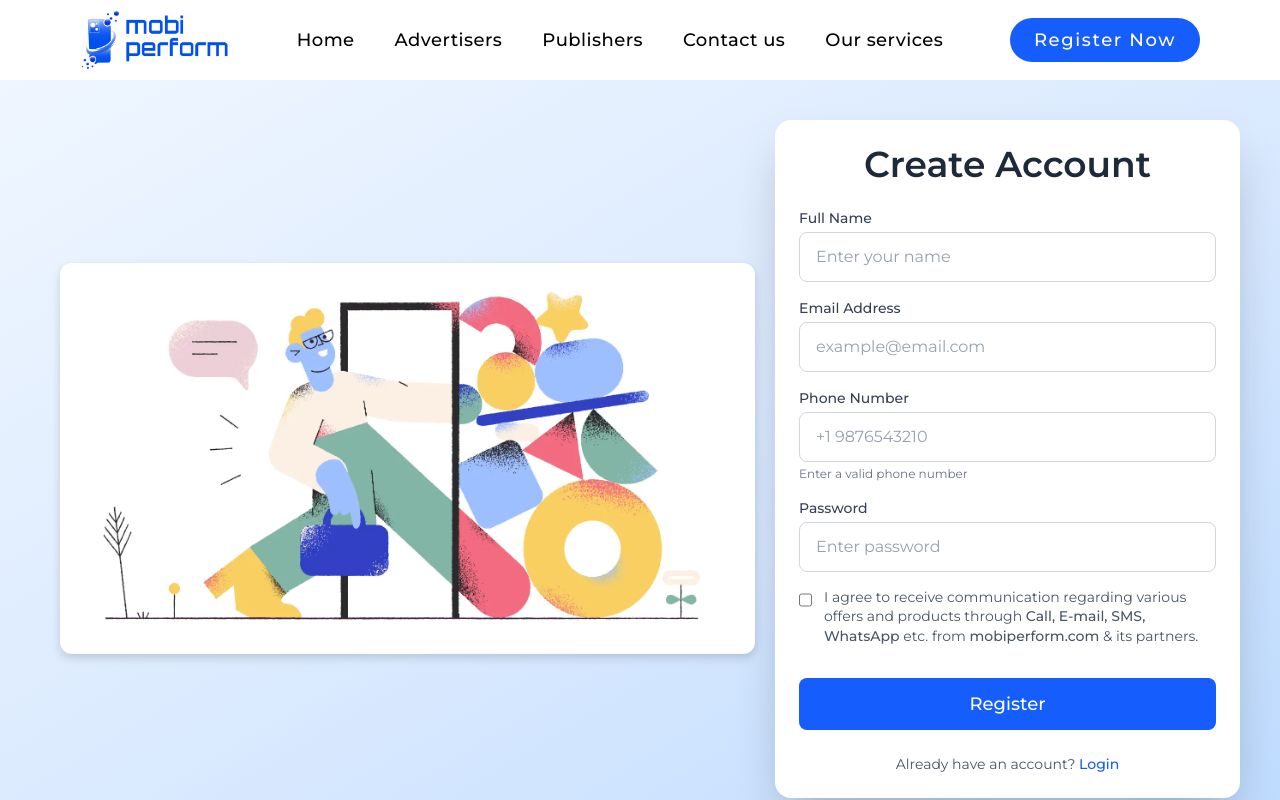
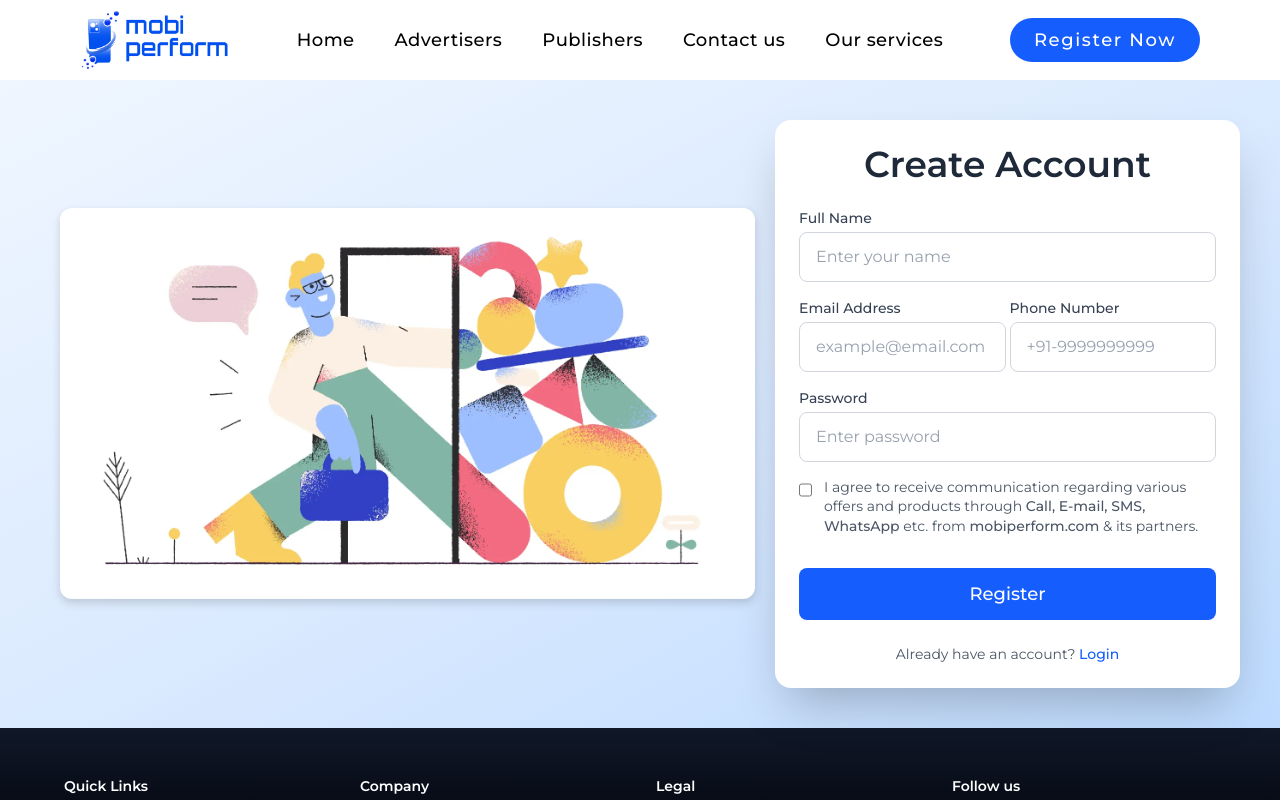
Before and after one commit to MVMGITHB/Mobiperform_Frontend, a Next.js app: page /register in a window 1280 px wide. Shown: the top 800 px of the page. Built offline with nearby package versions, Linux system fonts and the light colour scheme.

Commit message:
slove problem of register page

```diff
--- a/src/components/ourIntegrations/OurIntegrations.jsx
+++ b/src/components/ourIntegrations/OurIntegrations.jsx
@@ -11,7 +11,7 @@ const OurIntegrations = () => {
         <div className="flex-grow h-px bg-gray-300"></div>
       </div>
       <div className="w-full py-6 mt-2">
-  <div className="flex flex-col sm:flex-row flex-wrap justify-center items-center gap-5 md:gap-20">
+  <div className="flex flex-col sm:flex-row justify-center items-center gap-5 md:gap-20">
     <img
       src="/integrationsImage/integrations1.jpg"
       alt="integrations logo"
--- a/src/components/register/Register.jsx
+++ b/src/components/register/Register.jsx
@@ -96,7 +96,8 @@ export default function Register() {
             />
           </div>
 
-          {/* Email */}
+       <div className=" flex justify-between items-end gap-1">
+           {/* Email */}
           <div>
             <label className="block text-sm font-medium text-gray-700 mb-1">
               Email Address
@@ -126,14 +127,15 @@ export default function Register() {
                 setForm({ ...form, phone: cleaned });
               }}
               required
-              placeholder="+1 9876543210"
+              placeholder="+91-9999999999"
               maxLength="15"
               className="w-full px-4 py-3 border border-gray-300 text-gray-900 rounded-lg focus:ring-2 focus:ring-blue-500 focus:outline-none placeholder-gray-400"
             />
-            <p className="text-xs text-gray-500 mt-1">
+            {/* <p className="text-xs text-gray-500 mt-1">
               Enter a valid phone number
-            </p>
+            </p> */}
           </div>
+       </div>
 
           {/* Password */}
           <div>
```
